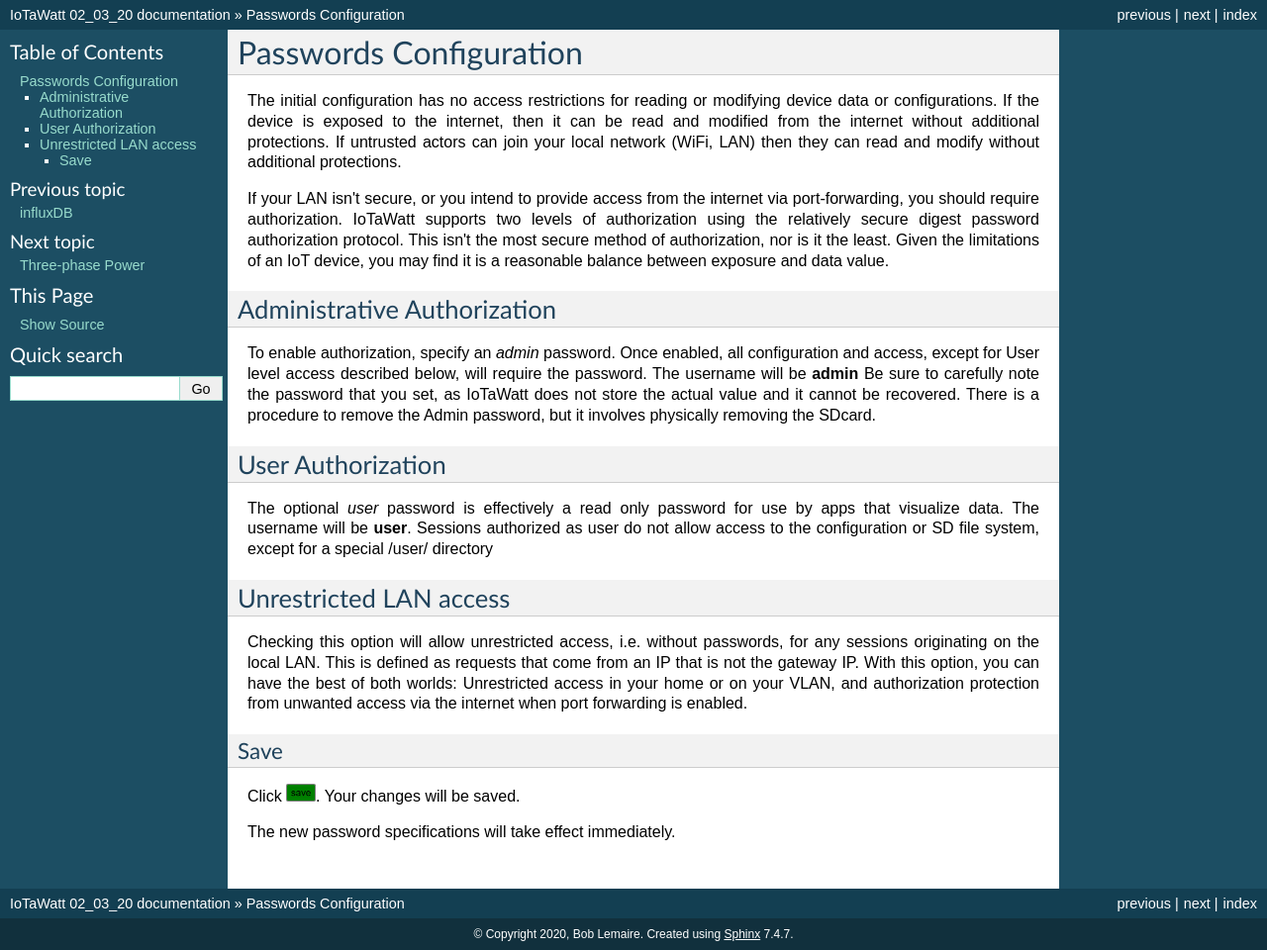
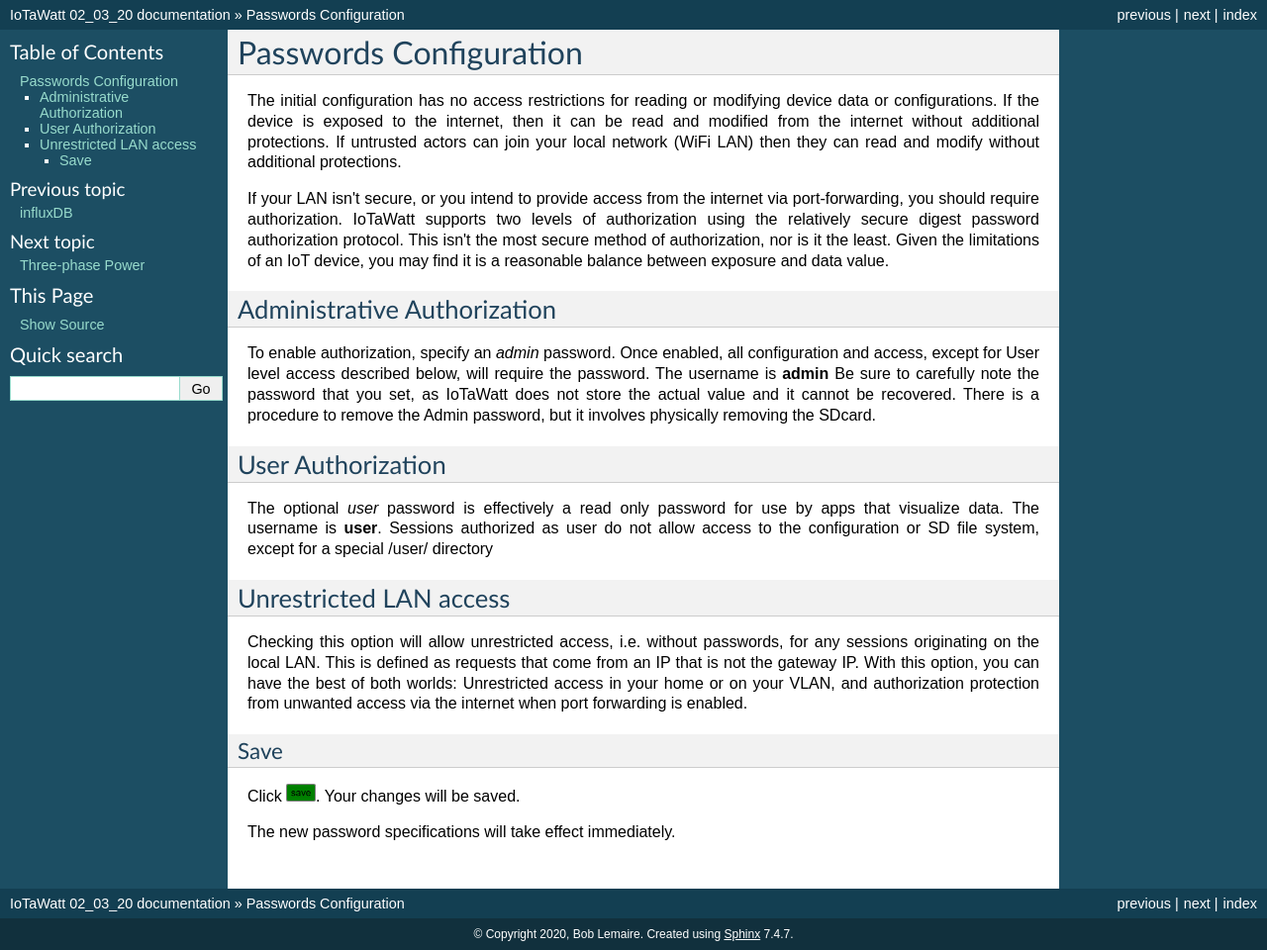
Before and after one commit to boblemaire/IoTaWatt, a Sphinx documentation site: the page built from Docs/passConfig.rst, in a window 1280 px wide. Shown: the whole page at 99% size. Built offline with Sphinx 7.4.7, drawn with Linux system fonts in a browser that asks for light colours; formulas are drawn with MathJax 3.

Commit message:
Update passConfig.rst

```diff
--- a/Docs/passConfig.rst
+++ b/Docs/passConfig.rst
@@ -2,7 +2,7 @@
 =======================
 The initial configuration has no access restrictions for reading or modifying device data or configurations.
 If the device is exposed to the internet, then it can be read and modified from the internet without additional protections.
-If untrusted actors can join your local network (WiFi, LAN) then they can read and modify without additional protections.
+If untrusted actors can join your local network (WiFi LAN) then they can read and modify without additional protections.
 
 If your LAN isn't secure, or you intend to provide access from the internet via port-forwarding, you should
 require authorization.  IoTaWatt supports two levels of authorization using the relatively secure
@@ -13,14 +13,14 @@
 ----------------------------
 To enable authorization, specify an *admin* password.
 Once enabled, all configuration and access, except for User level access described below, will require the password.
-The username will be **admin**
+The username is **admin**
 Be sure to carefully note the password that you set, as IoTaWatt does not store the actual value and it cannot be recovered.
 There is a procedure to remove the Admin password, but it involves physically removing the SDcard.
 
 User Authorization
 ------------------
 The optional *user* password is effectively a read only password for use by apps that visualize data.
-The username will be **user**. Sessions authorized as user
+The username is **user**. Sessions authorized as user
 do not allow access to the configuration or SD file system, except for a special /user/ directory
 
 Unrestricted LAN access
```
